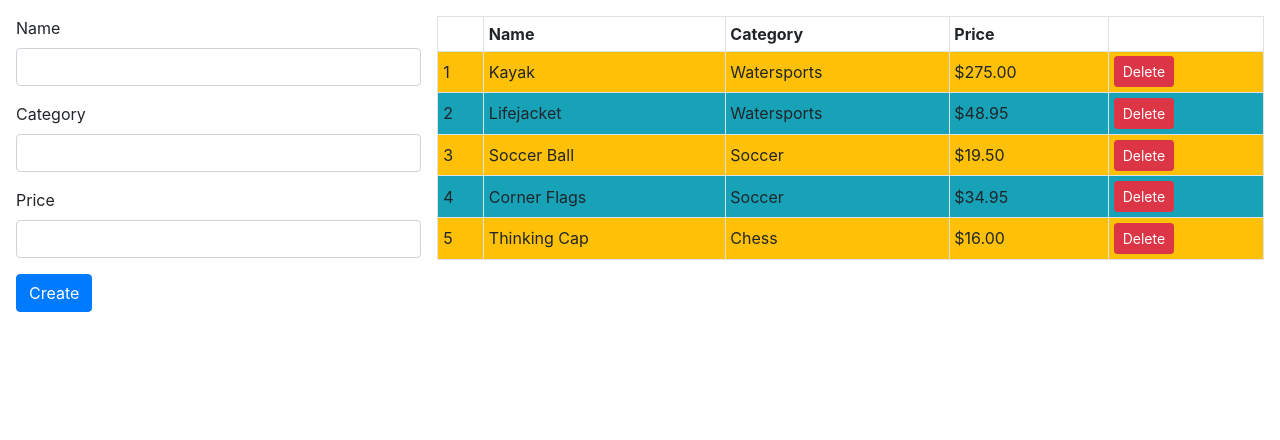
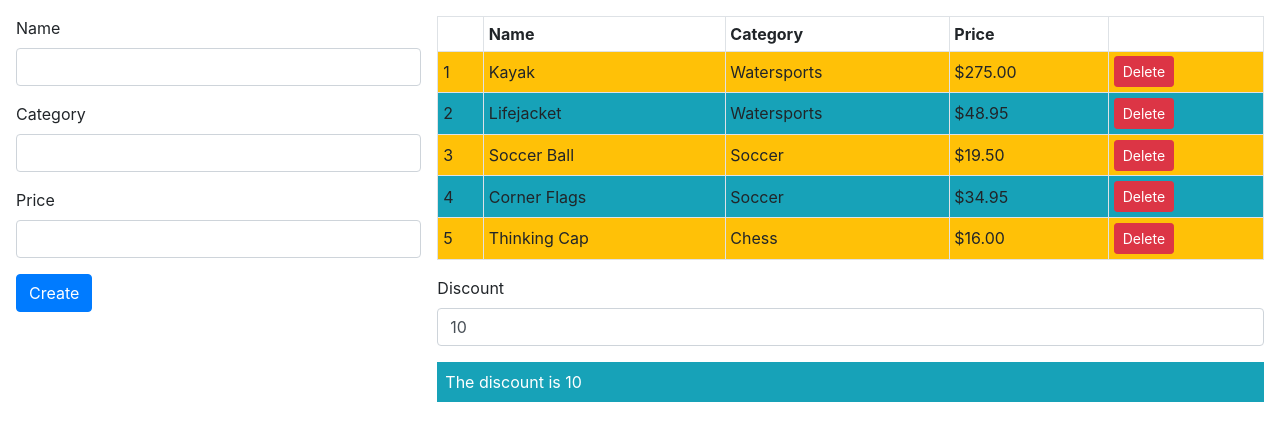
Before and after one commit to rene-copaga/example, an Angular app: page / in a window 1280 px wide. Shown: the top 440 px of the page. Built offline with nearby package versions, Linux system fonts and the light colour scheme.

Commit message:
Demonstrating the Problem

```diff
--- a/src/app/app.module.ts
+++ b/src/app/app.module.ts
@@ -15,6 +15,8 @@ import { PaAddTaxPipe } from './addTax.pipe';
 import { PaCategoryFilterPipe } from './categoryFilter.pipe';
 import { registerLocaleData } from '@angular/common';
 import localeFr from '@angular/common/locales/fr';
+import { PaDiscountDisplayComponent } from './discountDisplay.component';
+import { PaDiscountEditorComponent } from './discountEditor.component';
 
 registerLocaleData(localeFr);
 
@@ -31,7 +33,9 @@ registerLocaleData(localeFr);
     ProductFormComponent,
     PaToggleView,
     PaAddTaxPipe,
-    PaCategoryFilterPipe
+    PaCategoryFilterPipe,
+    PaDiscountDisplayComponent,
+    PaDiscountEditorComponent
   ],
   imports: [
     BrowserModule,
--- /dev/null
+++ b/src/app/discount.service.ts
@@ -0,0 +1,16 @@
+export class DiscountService {
+    private discountValue: number = 10;
+
+    public get discount() : number {
+        return this.discountValue;
+    }
+
+
+    public set discount(newValue : number) {
+        this.discountValue = newValue || 0;
+    }
+
+    public applyDiscount(price: number) {
+        return Math.max(price - this.discountValue, 5);
+    }
+}
--- /dev/null
+++ b/src/app/discountDisplay.component.ts
@@ -0,0 +1,14 @@
+import { DiscountService } from "./discount.service";
+import { Input, Component } from "@angular/core";
+
+@Component({
+    selector: "paDiscountDisplay",
+    template:   `<div class="bg-info text-white p-2">
+                    The discount is {{discounter.discount}}
+                </div>`
+})
+export class PaDiscountDisplayComponent {
+
+    @Input("discounter")
+    discounter: DiscountService;
+}
--- /dev/null
+++ b/src/app/discountEditor.component.ts
@@ -0,0 +1,16 @@
+import { Input, Component } from "@angular/core";
+import { DiscountService } from "./discount.service";
+
+@Component({
+    selector: "paDiscountEditor",
+    template:   `<div class="form-group">
+                    <label>Discount</label>
+                    <input [(ngModel)]="discounter.discount"
+                        class="form-control" type="number" />
+                </div>`
+})
+export class PaDiscountEditorComponent {
+
+    @Input("discounter")
+    discounter: DiscountService;
+}
--- a/src/app/productTable.component.html
+++ b/src/app/productTable.component.html
@@ -16,3 +16,6 @@
         </td>
     </tr>
 </table>
+
+<paDiscountEditor [discounter]="discounter"></paDiscountEditor>
+<paDiscountDisplay [discounter]="discounter"></paDiscountDisplay>
--- a/src/app/productTable.component.ts
+++ b/src/app/productTable.component.ts
@@ -1,12 +1,14 @@
 import { Component, Input, ViewChildren, QueryList } from "@angular/core";
 import { Model } from "./repository.model";
 import { Product } from "./product.model";
+import { DiscountService } from "./discount.service";
 
 @Component({
     selector: "paProductTable",
     templateUrl: "productTable.component.html"
 })
 export class ProductTableComponent {
+    discounter: DiscountService = new DiscountService();
 
     @Input("model")
     dataModel: Model;
```
